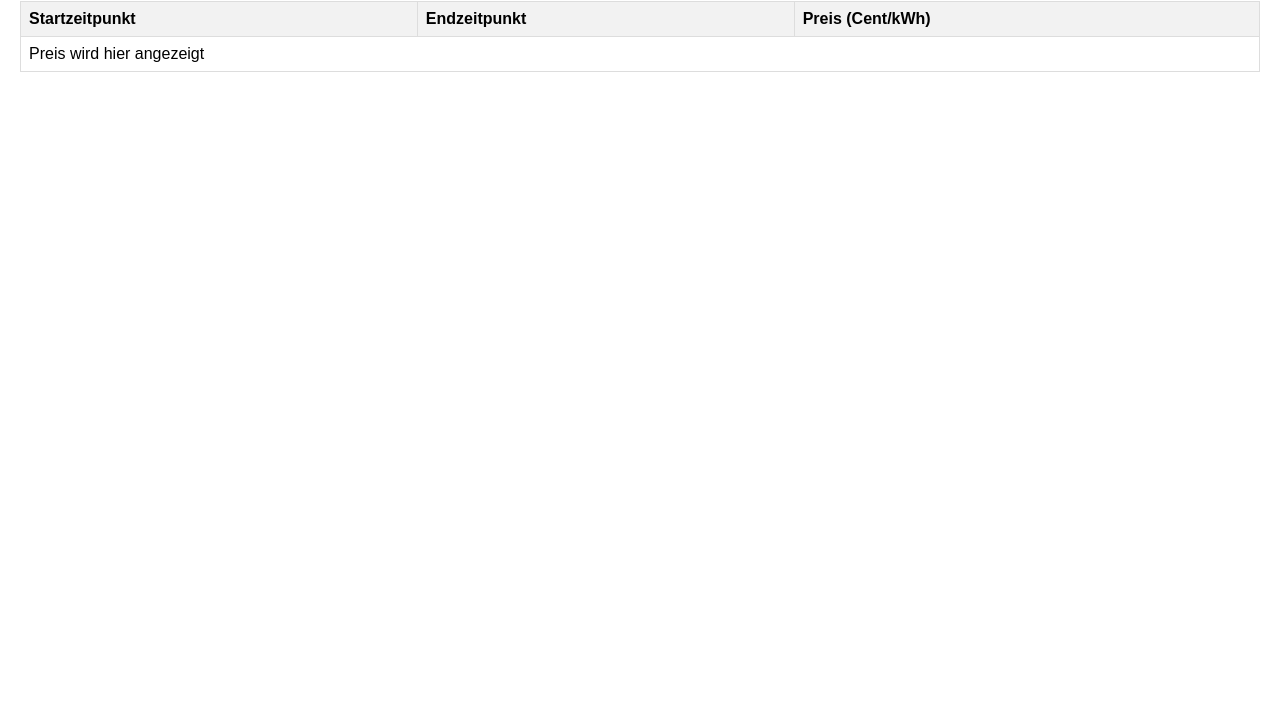
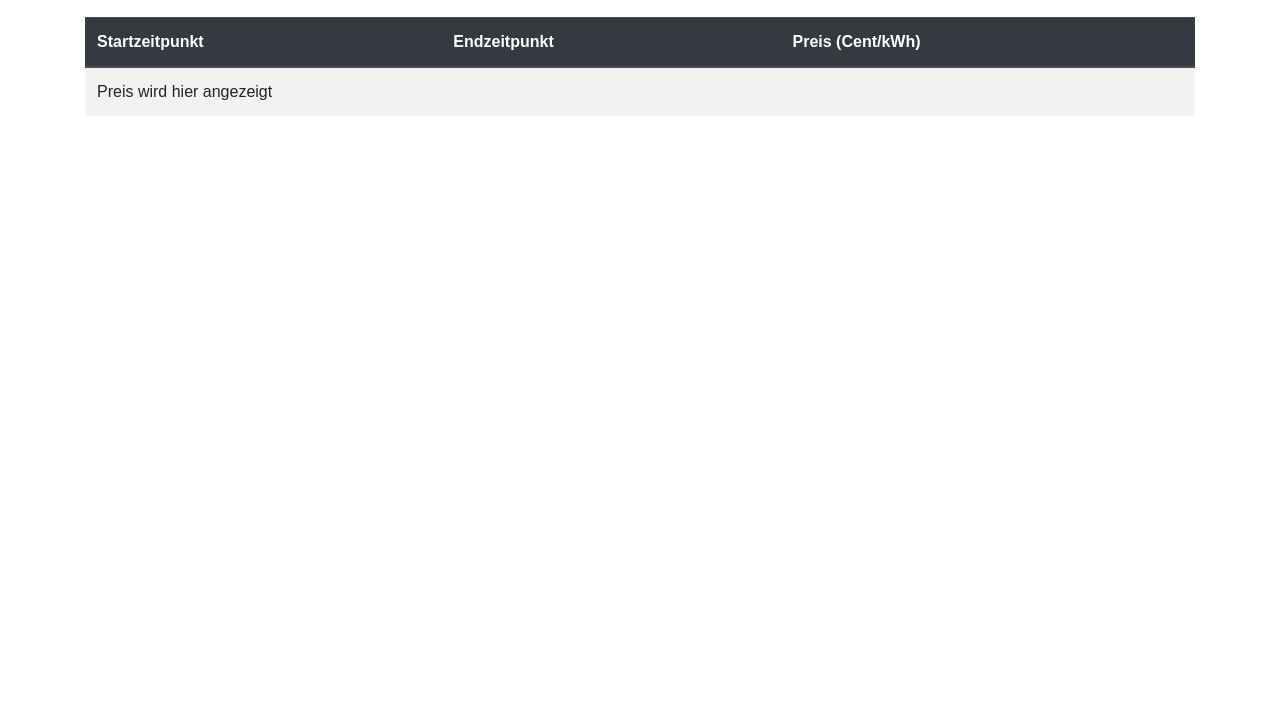
Before and after one commit to berni99996/awattar-webapp, a plain HTML site: page index.html in a window 1280 px wide. Shown: the part 79-800 px from the top of the page. Drawn offline with nearby package versions, Linux system fonts and the light colour scheme; no server answers.

Commit message:
Add files via upload

```diff
--- a/index.html
+++ b/index.html
@@ -4,27 +4,12 @@
     <meta charset="UTF-8">
     <meta name="viewport" content="width=device-width, initial-scale=1.0">
     <title>aWATTar Strompreise</title>
+    <!-- Bootstrap CSS -->
+    <link href="https://stackpath.bootstrapcdn.com/bootstrap/4.5.2/css/bootstrap.min.css" rel="stylesheet">
     <style>
         body {
             font-family: Arial, sans-serif;
             margin: 20px;
-        }
-        table {
-            width: 100%;
-            border-collapse: collapse;
-            margin-top: 20px;
-        }
-        th, td {
-            border: 1px solid #ddd;
-            padding: 8px;
-            text-align: left;
-        }
-        th {
-            background-color: #f2f2f2;
-        }
-        button {
-            padding: 10px 20px;
-            font-size: 16px;
         }
         .green {
             background-color: #d4edda;
@@ -41,9 +26,10 @@
     </style>
 </head>
 <body>
-    <h1>Aktuelle Strompreise von aWATTar</h1>
-    <table id="priceTable">
-        <thead>
+    <div class="container">
+        <h1 class="my-4">Aktuelle Strompreise von aWATTar</h1>
+        <table id="priceTable" class="table table-striped">
+            <thead class="thead-dark">
                 <tr>
                     <th>Startzeitpunkt</th>
                     <th>Endzeitpunkt</th>
@@ -56,6 +42,12 @@
                 </tr>
             </tbody>
         </table>
+    </div>
+
+    <!-- Bootstrap JS and dependencies -->
+    <script src="https://code.jquery.com/jquery-3.5.1.slim.min.js"></script>
+    <script src="https://cdn.jsdelivr.net/npm/@popperjs/core@2.5.4/dist/umd/popper.min.js"></script>
+    <script src="https://stackpath.bootstrapcdn.com/bootstrap/4.5.2/js/bootstrap.min.js"></script>
 
     <script>
         function fetchMarketData() {
```
Lines whose indentation alone changed are shown as unchanged.
